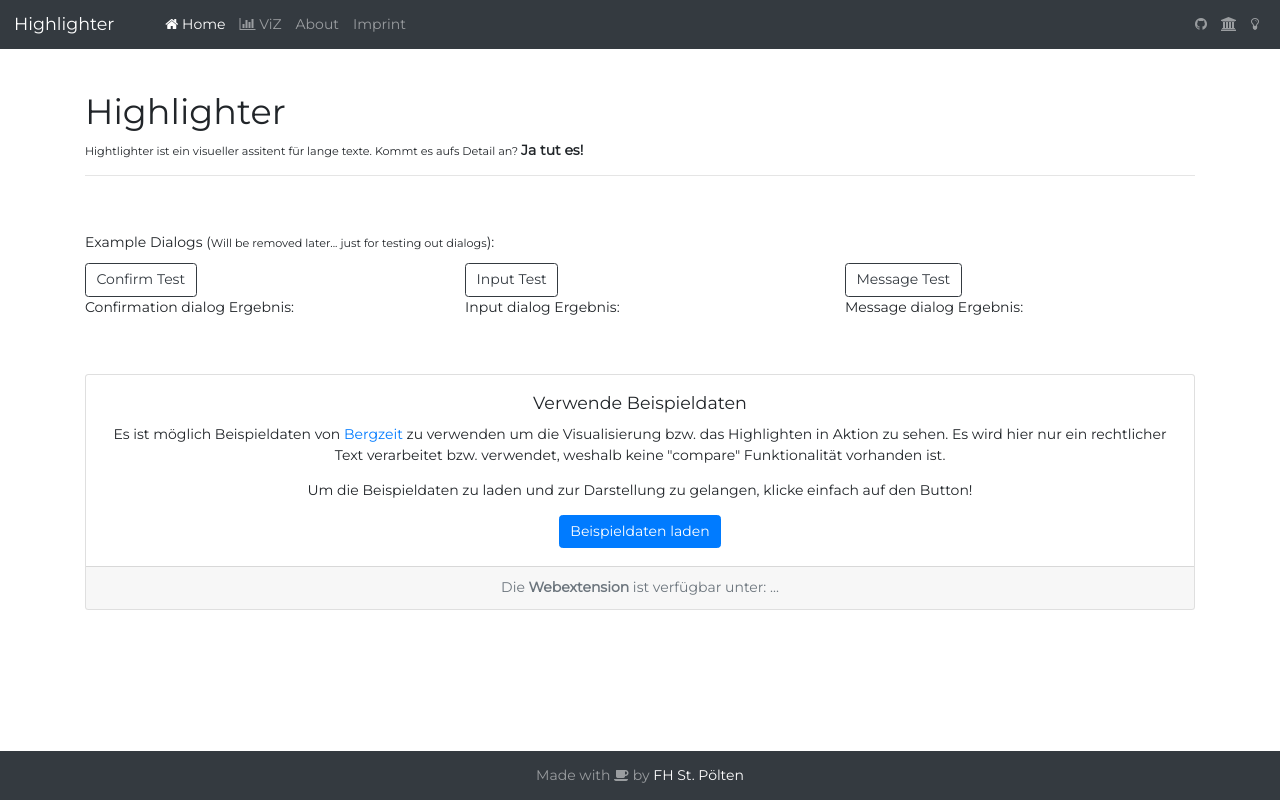
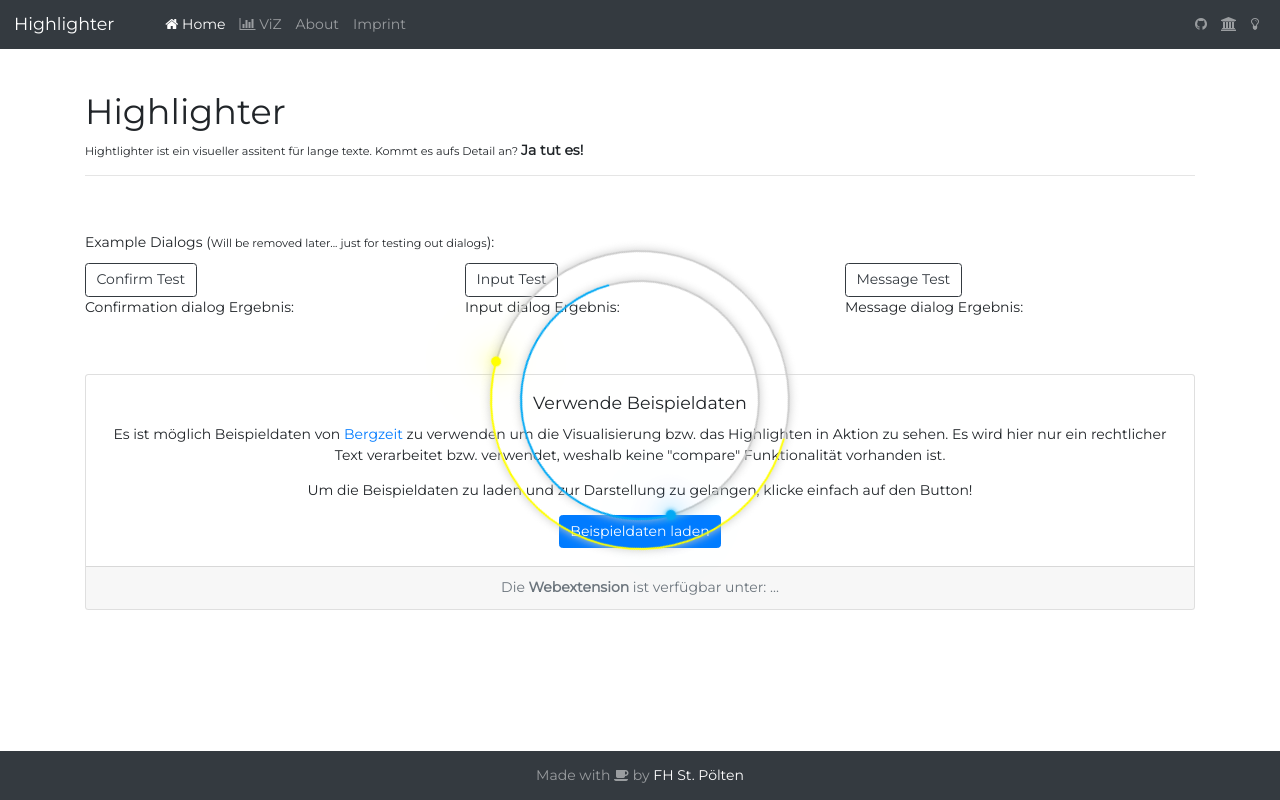
Before and after one commit to fhstp/highlighter-webapp, an Angular app: page /home in a window 1280 px wide. Built offline with nearby package versions, Linux system fonts and the light colour scheme.

Commit message:
Adds loading when it takes longer (refs #17).

```diff
--- a/src/app/app.component.css
+++ b/src/app/app.component.css
@@ -4,3 +4,98 @@
     height: 0;
     width: 0;
 }
+
+/*
+  Coll loading animation based on:
+
+  "Loading glowing circle"
+  Bootstrap 4.0.0 Snippet by prakash27dec
+*/
+
+.loader {
+    position: absolute;
+    top: 50%;
+    left: 50%;
+    transform: translate(-50%, -50%);
+    width: 300px;
+    height: 300px;
+    box-sizing: border-box;
+}
+
+.loader .face {
+    position: absolute;
+    border: 2px solid  rgb(204, 204, 204);;
+}
+
+.loader .face.face1 {
+    top: 0;
+    left: 0;
+    right: 0;
+    bottom: 0;
+    background: transparent;
+    box-shadow: 0 0 10px rgba(204, 204, 204, 1);
+    border-radius: 50%;
+    border-left: 2px solid #ffff00;
+    border-top: 2px solid #ffff00;
+    animation: animate 3s linear infinite;
+}
+
+.loader .face.face2 {
+    top: 30px;
+    left: 30px;
+    right: 30px;
+    bottom: 30px;
+    background: transparent;
+    box-shadow: 0 0 10px rgba(204, 204, 204, 1);
+    border-radius: 50%;
+    border-right: 2px solid #03a9f4;
+    border-bottom: 2px solid #03a9f4;
+    animation: animate 3s linear reverse infinite;
+}
+
+.loader .face .circle {
+    position: absolute;
+    top: calc(50% - 1px);
+    left: 50%;
+    width: 50%;
+    height: 2px;
+    transform-origin: left;
+}
+
+.loader .face.face1 .circle {
+    transform: rotate(-45deg);
+}
+
+.loader .face.face2 .circle {
+    transform: rotate(-45deg);
+}
+
+.loader .face .circle:before {
+    content: '';
+    position: absolute;
+    width: 10px;
+    height: 10px;
+    border-radius: 50%;
+    background: #fff;
+    top: -4px;
+    right: -6px;
+}
+
+.loader .face.face1 .circle:before {
+    background: #ffff00;
+    box-shadow: 0 0 20px #ff0, 0 0 40px #ff0, 0 0 60px #ff0, 0 0 80px #ff0, 0 0 100px #ff0, 0 0 5px rgba(255, 255, 0, .1);
+}
+
+.loader .face.face2 .circle:before {
+    background: #03a9f4;
+    box-shadow: 0 0 20px #03a9f4, 0 0 40px #03a9f4, 0 0 60px #03a9f4, 0 0 80px #03a9f4, 0 0 100px #03a9f4, 0 0 5px rgba(3, 169, 244, 1);
+}
+
+@keyframes animate {
+    0% {
+        transform: rotate(0deg);
+    }
+    100% {
+        transform: rotate(360deg);
+    }
+}
--- a/src/app/app.component.html
+++ b/src/app/app.component.html
@@ -7,5 +7,16 @@
 <!-- FOOTER COMPONENT -->
 <app-footer></app-footer>
 
+<!-- IMPORTANT!!!! LEAVE THIS-->
 <input type="text" id="data1" class="totallyHidden" (input)="onInputData($event)">
 <input type="text" id="data2" class="totallyHidden" (input)="onInputData($event)">
+
+<!-- Fancy loader-->
+<div class="loader">
+  <div class="face face1">
+    <div class="circle"></div>
+  </div>
+  <div class="face face2">
+    <div class="circle"></div>
+  </div>
+</div>
--- a/src/app/app.component.ts
+++ b/src/app/app.component.ts
@@ -1,5 +1,6 @@
 import { Component } from '@angular/core';
 import { DataStorageService } from './shared/data-storage.service';
+import { Router, Event, NavigationStart, NavigationEnd, NavigationCancel, NavigationError } from '@angular/router';
 
 @Component({
   selector: 'app-root',
@@ -8,8 +9,31 @@ import { DataStorageService } from './shared/data-storage.service';
 })
 export class AppComponent {
   title = 'app';
+  loading = false;
 
-  constructor(private dataStorage: DataStorageService) { }
+  constructor(private dataStorage: DataStorageService,
+    private router: Router) {
+
+      /**
+       * Check if we are changing the page by listening to the navigation start event.
+       * The boolean is used to determine if we are loading or not. We reset the boolean
+       * if we are at the end or cancel or error of a navigation.
+      */
+      this.router.events.subscribe((event: Event) => {
+        switch (true) {
+          case event instanceof NavigationStart:
+            this.loading = true;
+            break;
+          case event instanceof NavigationEnd:
+          case event instanceof NavigationCancel:
+          case event instanceof NavigationError:
+            this.loading = false;
+            break;
+          default:
+            break;
+        }
+      });
+  }
 
   /**
    * This method is executed once the inpu arrives in the hidden input fields and sets the
```
